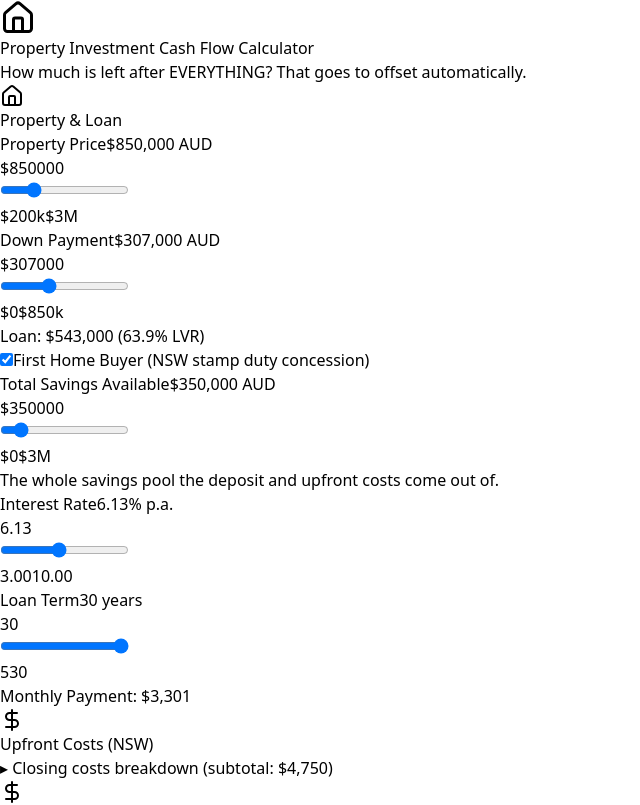
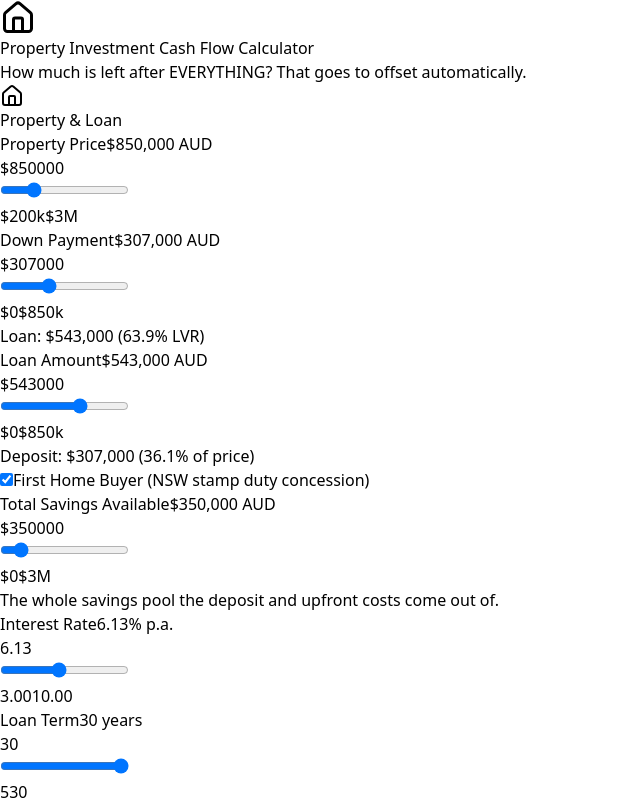
Before and after one commit to CModernel/property-calculator, a React (Vite) app: page / in a window 1280 px wide. Shown: the top 805 px of the page, without its empty margins (0-640 px from the left). Built offline with nearby package versions, Linux system fonts and the light colour scheme.

Commit message:
PCALC-17: Make loan amount directly editable

```diff
--- a/src/App.jsx
+++ b/src/App.jsx
@@ -274,6 +274,14 @@ const PropertyInvestmentCalculator = () => {
     setDownPayment(clampToRange(nextDeposit, 0, propertyPrice));
   };
 
+  // loanAmount stays a derived value (calculateLoanAmount) - editing it here
+  // just translates the edit into a new downPayment, so propertyPrice/
+  // downPayment/loanAmount can never drift out of sync with each other.
+  const handleLoanAmountChange = (nextLoanAmount) => {
+    const clamped = clampToRange(nextLoanAmount, 0, propertyPrice);
+    setDownPayment(propertyPrice - clamped);
+  };
+
   // Functions for managing offset contributions
   const addOffsetContribution = () => {
     if (newContribAmount <= 0) return;
@@ -420,6 +428,23 @@ const PropertyInvestmentCalculator = () => {
                 formatBound={formatCompactMoney}
               >
                 Loan: ${loanAmount.toLocaleString()} ({lvr.toFixed(1)}% LVR)
+              </NumberSliderField>
+
+              <NumberSliderField
+                label="Loan Amount"
+                value={loanAmount}
+                onChange={handleLoanAmountChange}
+                min={0}
+                max={propertyPrice}
+                sliderMax={propertyPrice}
+                sliderMin={0}
+                step={10000}
+                color="orange"
+                prefix="$"
+                suffix=" AUD"
+                formatBound={formatCompactMoney}
+              >
+                Deposit: ${downPayment.toLocaleString()} ({(100 - lvr).toFixed(1)}% of price)
               </NumberSliderField>
 
               <label className="flex items-center gap-2 text-sm font-medium text-gray-700">
```
Also changed, not shown: 1 other file (tests, documents, lock files or other folders).
